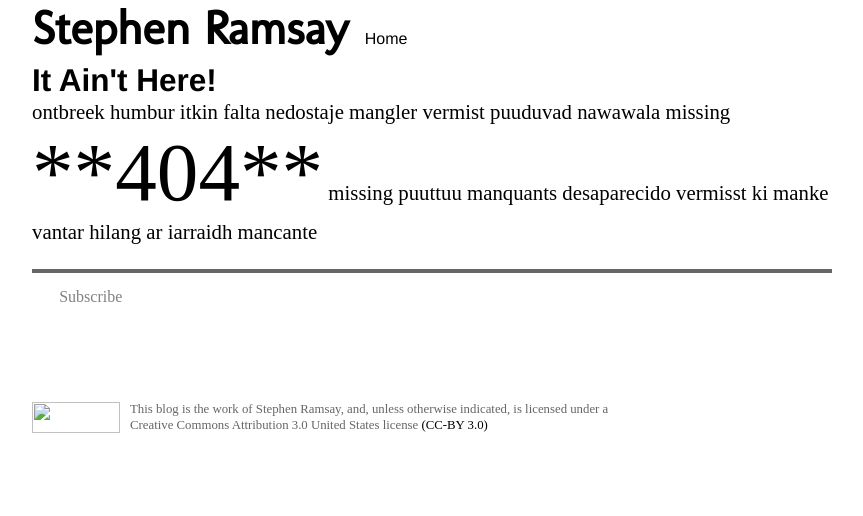
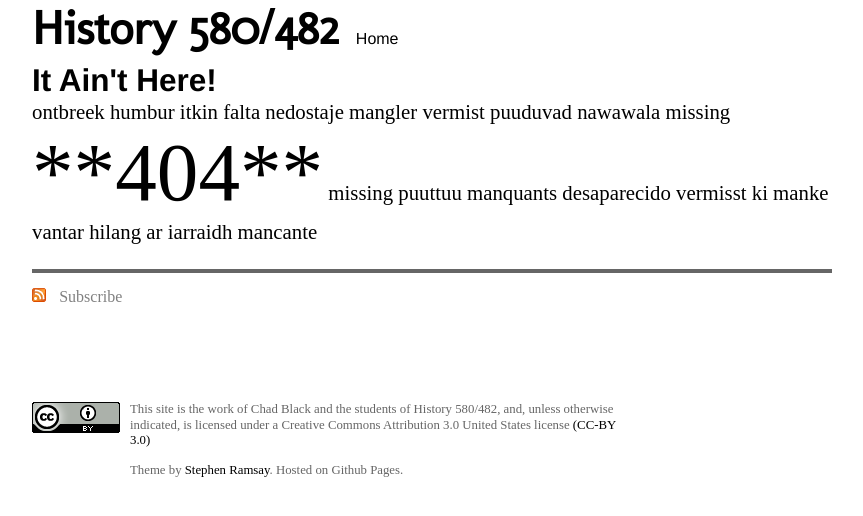
Before and after one commit to chadblack/history580, a Jekyll site: the page built from 404.html, in a window 1280 px wide. Shown: the top 516 px of the page, without its empty margins (208-1071 px from the left). Built offline with Jekyll 4.4.1, drawn with Linux system fonts in a browser that asks for light colours; some web fonts are replaced.

Commit message:
building out the site.

```diff
--- a/_config.yml
+++ b/_config.yml
@@ -1,7 +1,7 @@
 safe: true
-auto: false
 base-url: /
 post_dirs: false
+destination: ../_site
 
 plugins: ./_plugins
 
--- a/_layouts/default.html
+++ b/_layouts/default.html
@@ -3,10 +3,10 @@
 <html lang="en">
 <head>
   <meta http-equiv="content-type" content="text/html; charset=utf-8">
-  <meta name="author" content="Stephen Ramsay">
+  <meta name="author" content="Chad Black">
   <meta name="description" content="{{ page.meta-description }}">
   <meta name="keywords" content=
-  "Stephen Ramsay, blog, digital humanities">
+  "Chad Black, digital history, university of tennessee, utk, history 580, digital humanities">
 
   <title>{{ page.title }}</title>
 	<link href='http://fonts.googleapis.com/css?family=Lekton:400,700|Source+Sans+Pro|Source+Code+Pro|Alegreya:400italic,700italic,400,700|Alegreya+SC:400,700,700italic|Molengo' rel='stylesheet' type='text/css'>
@@ -33,11 +33,14 @@
         "http://creativecommons.org/licenses/by/3.0/us/"><img class="badge"
         src="/images/cc-badge.png" alt=""></a>
 
-        <p>This blog is the work of Stephen Ramsay, and, unless
+        <p>This site is the work of Chad Black and the students of History 580/482, and, unless
         otherwise indicated, is licensed under a Creative Commons
         Attribution 3.0 United States license <a href=
         "http://creativecommons.org/licenses/by/3.0/us/">(CC-BY
         3.0)</a></p><br>
+        <p>Theme by <a href="http://stephenramsay.us">Stephen Ramsay</a>. Hosted on Github Pages.</p>
+    <br>
+
     </footer>
   </div>
 </body>
--- a/_layouts/other.html
+++ b/_layouts/other.html
@@ -3,7 +3,7 @@ layout: default
 ---
 
 <div id="title">
-	<span id="title_string"><a href="/">Stephen Ramsay</a></span>&nbsp;&nbsp;&nbsp; <span id="nav"><a href="/">Home</a></span><br>
+	<span id="title_string"><a href="/">History 580/482</a></span>&nbsp;&nbsp;&nbsp; <span id="nav"><a href="/">Home</a></span><br>
 </div>
 
 <article>
--- a/_layouts/post.html
+++ b/_layouts/post.html
@@ -3,7 +3,7 @@ layout: default
 ---
 
 <header>
-	<span id="title_string"><a href="/">Stephen Ramsay</a></span>&nbsp;&nbsp;&nbsp; <span id="nav"><a href="/">Home</a></span><br>
+	<span id="title_string"><a href="/">History 580/482</a></span>&nbsp;&nbsp;&nbsp; <span id="nav"><a href="/">Home</a></span><br>
 </header>
 
 <article>
```
Also changed, not shown: index.html (added, +31 -0 lines), info/about.md (+9 -0 lines), info/all_posts.html (+20 -0 lines), images/cc-badge.png (added), images/feed-icon-14x14.png (added), images/html5-badge.png (added), images/valid-atom.png (added), images/vcss-blue.gif (added), info/assignments.md (added).
